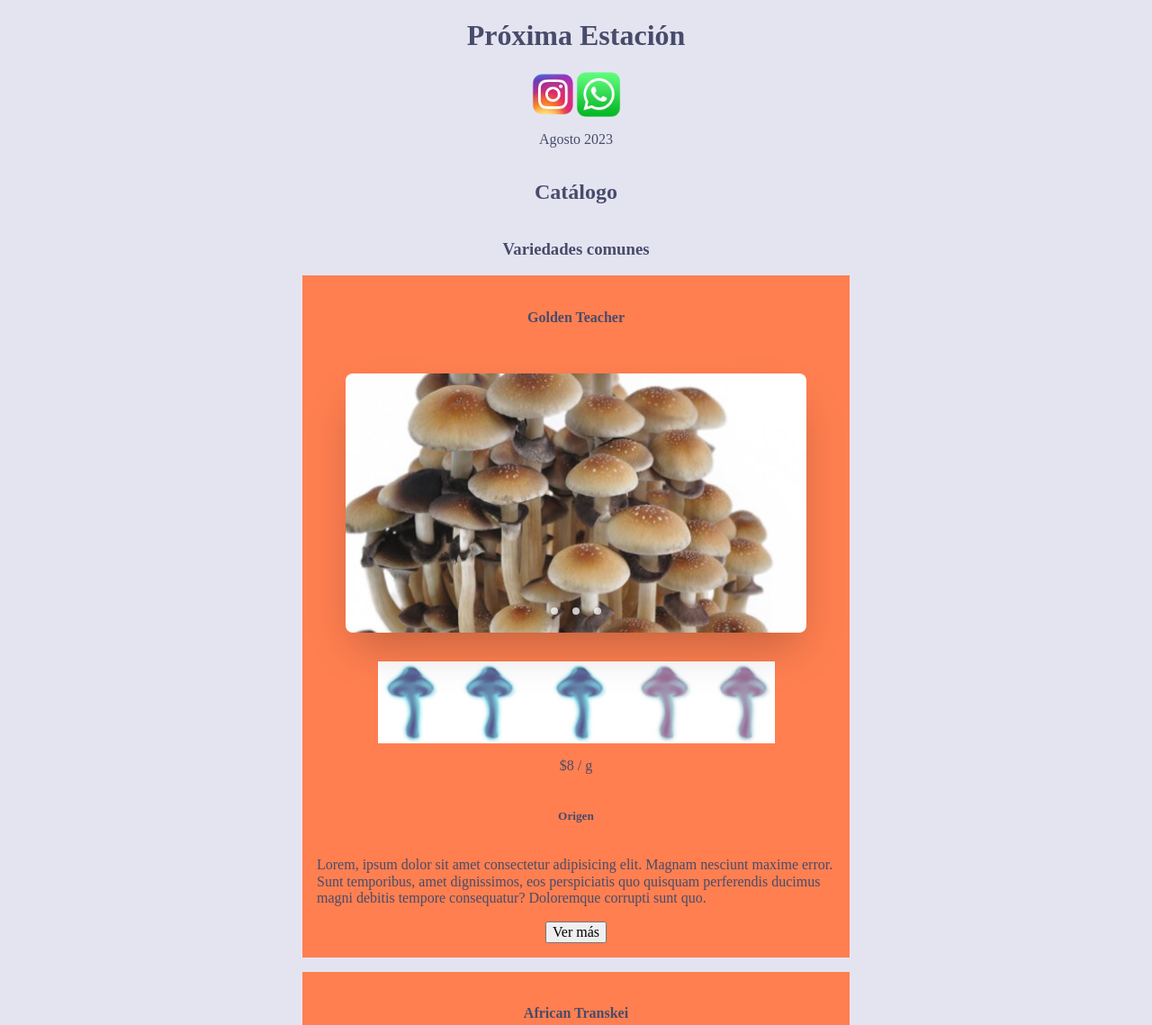
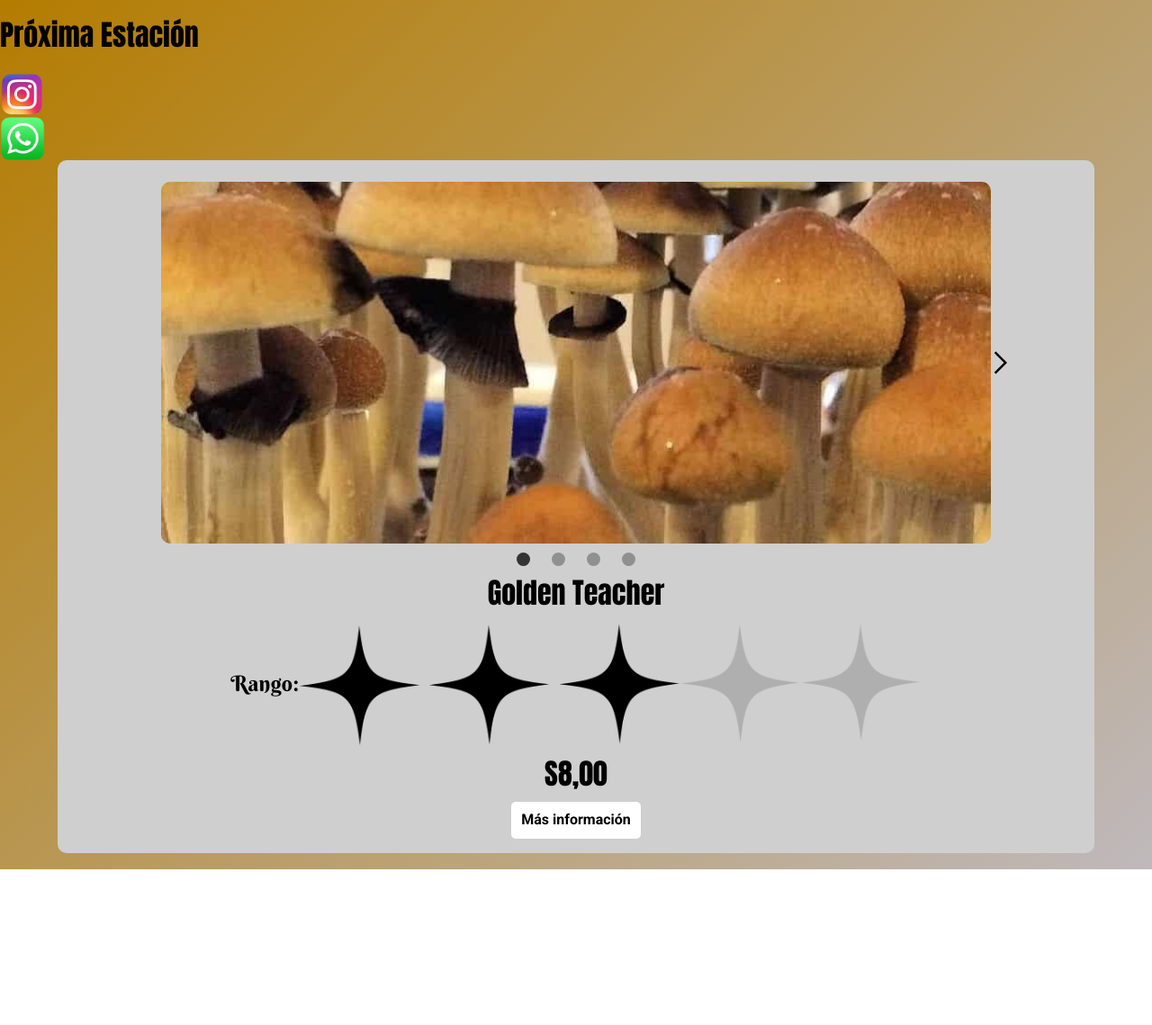
Before and after one commit to ProximaEstacion/proximaestacion, a plain HTML site: page index.html in a window 1280 px wide. Shown: the top 1139 px of the page at 90% size. After the commit the page ends 966 px from the top, so only its background shows below. Drawn offline with Linux system fonts and the light colour scheme; a web font is replaced by a local one.

Commit message:
third commit
Carousel v1.0
Ejemplo de diseño de un elemento del catálogo

```diff
--- a/css/styles.css
+++ b/css/styles.css
@@ -5,11 +5,12 @@ Global Styles
 */
 body {
   min-height: 100vh;
-  max-width: 95%;
-  background-color: hsl(240, 30%, 92%);
-  color: #484b6a;
-  transition: 500ms;
-  margin: 2vh auto;
+  max-width: 100vw;
+  color: black;
+  background-image: linear-gradient(135deg, #b47c00, #bfb9bc );
+  font-family: 'Roboto', sans-serif;
+  font-weight: 400;
+  font-size: 1.125rem;
 }
 
 img {
@@ -24,78 +25,154 @@ a {
 /*
 ==================
 Fonts/Colors
+
+font-family: 'Anton', sans-serif;
+font-family: 'Belleza', sans-serif;
+font-family: 'Berkshire Swash', cursive;
+font-family: 'Roboto', sans-serif; 400 700
 ==================
 */
-
+.title {
+  font-family: 'Anton', sans-serif;
+  font-weight: 400;
+  font-size: 2rem;
+}
 /*
 ==================
 Layout
 ==================
 */
-.containers {
-  display: flex;
-  flex-direction: column;
-  align-items: center;
-}
-.contact,
-.title {
-  display: flex;
-  justify-content: center;
-}
 
 .social-media {
   width: 50px;
 }
 
-.product-card {
-  width: 50%;
-  min-width: 300px;
-  background-color: coral;
-  padding: 1em;
+.product {
+  background-color: hsl(0, 0%, 81%);
+  min-width: 320px;
+  width: 90%;
+  margin: 0 auto 1em auto;
+  border-radius: 10px;
+}
+
+.product__info {
+  display: flex;
+  flex-direction: column;
+  align-items: center;
+}
+
+.product__text {
+  margin: .4em;
+}
+
+.product__rank {
+  display: flex;
+  justify-content: center;
+  align-items: center;
+  font-family: 'Berkshire Swash', cursive;
+  font-weight: 400;
+  font-size: 1.5rem;
+}
+
+.product__rank__image {
+  width: 60%;
+}
+
+.product__button {
+  font-weight: 700;
+  font-size: 1rem;
+  background: #fff;
+  padding: .7em;
   margin-bottom: 1em;
+  border: 0;
+  border-radius: 5px;
+  cursor: pointer;
 }
-.card-image-container {
-    padding: 2rem;
+
+/*
+==================
+Carousel
+==================
+*/
+
+.carousel {
+  position: relative;
+  height: 25em;
+  width: 80%;
+  margin:  auto;
+  padding: 1.5rem 0;
 }
-.slider-wrapper {
-    position: relative;
-    max-width: 48rem;
-    margin: 0 auto;
+
+.carousel__track-container {
+  position: relative;
+  height: 100%;
+  overflow: hidden;
 }
-.slider{
-    display: flex;
-    aspect-ratio: 16 / 9;
-    overflow-x: auto;
-    scroll-snap-type: x mandatory;
-    scroll-behavior: smooth;
-    box-shadow: 0 1.5rem 3rem -0.75rem hsla(0, 0%, 0%, 0.25);
-    border-radius: 0.5rem;
+
+.carousel__track {
+  position: relative;
+  height: 100%;
+  padding: 0;
+  margin: 0;
+  list-style: none;
+  transition: transform 250ms ease-in;
 }
-.slider img {
-    flex: 1 0 100%;
-    scroll-snap-align: start;
-    object-fit: cover;
+
+.carousel__image {
+  border-radius: 10px;
+  width: 100%;
+  height: 100%;
+  object-fit: cover;
 }
-.slider-nav {
-    display: flex;
-    column-gap: 1rem;
-    position: absolute;
-    bottom: 1.25rem;
-    left: 50%;
-    transform: translateX(-50%);
-    z-index: 1;
+
+.carousel__slide {
+  position: absolute;
+  top: 0;
+  bottom: 0;
+  width: 100%;
 }
-.slider-nav a {
-    width: 0.5rem;
-    height: 0.5rem;
-    border-radius: 50%;
-    background-color: #fff;
-    opacity: 0.75;
-    transition: opacity ease 250ms;
+
+.carousel__button {
+  position: absolute;
+  top: 50%;
+  transform: translateY(-50%);
+  background: transparent;
+  border: 0;
+  cursor: pointer;
 }
-.slider-nav a:hover {
-    opacity: 1;
+
+.carousel__button--left {
+  left: -2rem;
 }
+
+.carousel__button--right {
+  right: -2rem;
+}
+
+.carousel__button img {
+  width: 30px;
+}
+
+.carousel__nav {
+  display: flex;
+  justify-content: center;
+  padding: 10px 0;
+}
+
+.carousel__indicator {
+  border: 0;
+  border-radius: 50%;
+  width: 15px;
+  height: 15px;
+  background: rgba(0,0,0,.3);
+  margin: 0 12px;
+  cursor: pointer;
+}
+
+.carousel__indicator.current-slide {
+  background: rgba(0,0,0,.75);
+}
+
 /*
   ==================
   Transitions/Animations
--- a/index.html
+++ b/index.html
@@ -5,6 +5,9 @@
     <meta http-equiv="X-UA-Compatible" content="IE=edge">
     <meta name="viewport" content="width=device-width, initial-scale=1.0">
     <!-- Google Fonts -->
+    <link rel="preconnect" href="https://fonts.googleapis.com">
+    <link rel="preconnect" href="https://fonts.gstatic.com" crossorigin>
+    <link href="https://fonts.googleapis.com/css2?family=Anton&family=Belleza&family=Berkshire+Swash&family=Roboto:wght@400;700&display=swap" rel="stylesheet">
     <!-- CSS -->
     <link rel="stylesheet" href="css/normalize.css">
     <link rel="stylesheet" href="css/styles.css">
@@ -17,97 +20,53 @@
         <div class="contact">
             <img class="social-media" src="assets/icons/instagram.png" alt="instagram icon">
             <img class="social-media" src="assets/icons/whatsapp.png" alt="whatsapp icon">
-
         </div>
     </header>
 
-    <main class="containers">
-        <p>Agosto 2023</p>
-        <h2>Catálogo</h2>
-        <section class="containers">
-            <h3>Variedades comunes</h3>
-
-            <article class="containers product-card">
-                <h4>Golden Teacher</h4>
-                <section class="card-image-container">
-                    <div class="slider-wrapper">
-                        <div class="slider">
-                            <img id="slide-1" src="assets/images/golden teacher.jpg" alt="GT Cubensis">
-                            <img id="slide-2" src="assets/images/golden teacher 2.jpg" alt="GT Cubensis2">
-                            <img id="slide-3" src="assets/images/golden teacher cartoon 1.jpg" alt="GT Cubensis3">
-                        </div>
-                        <div class="slider-nav">
-                            <a href="#slide-1"></a>
-                            <a href="#slide-2"></a>
-                            <a href="#slide-3"></a>
-                        </div>
-                    </div>
-                </section>
-                <img class="hide" src="assets/images/Agotado.png" alt="Agotado">
-                <img src="assets/images/potencia 3.png" alt="potencia variedad">
-                <p>$8 / g</p>
-                <h5>Origen</h5>
-                <p>Lorem, ipsum dolor sit amet consectetur adipisicing elit. Magnam nesciunt maxime error. Sunt temporibus, amet dignissimos, eos perspiciatis quo quisquam perferendis ducimus magni debitis tempore consequatur? Doloremque corrupti sunt quo.</p>
-                <button>Ver más</button>
-            </article>
-            <article class="containers product-card">
-                <h4>African Transkei</h4>
-                <img src="assets/images/transkei original.jpg" alt="TRK Cubensis"> <!-- Imagen placeholder  -->
-                <img class="hide" src="assets/images/class="hide" ado.png" alt="Agotado">
-                <img src="assets/images/potencia 3.png" alt="potencia variedad">
-                <p>$8 / g</p>
-                <h5>Origen</h5>
-                <p>Lorem, ipsum dolor sit amet consectetur adipisicing elit. Magnam nesciunt maxime error. Sunt temporibus, amet dignissimos, eos perspiciatis quo quisquam perferendis ducimus magni debitis tempore consequatur? Doloremque corrupti sunt quo.</p>
-                <button>Ver más</button>
-            </article>
-            <article class="containers product-card">
-                <h4>Albino A+</h4>
-                <img src="assets/images/aa+ .jpg" alt="AA+ Cubensis"> <!-- Imagen placeholder  -->
-                <img class="hide" src="assets/images/Agotado.png" alt="Agotado">
-                <img src="assets/images/potencia 3.png" alt="potencia variedad">
-                <p>$8 / g</p>
-                <h5>Origen</h5>
-                <p>Lorem, ipsum dolor sit amet consectetur adipisicing elit. Magnam nesciunt maxime error. Sunt temporibus, amet dignissimos, eos perspiciatis quo quisquam perferendis ducimus magni debitis tempore consequatur? Doloremque corrupti sunt quo.</p>
-                <button>Ver más</button>
-            </article>
-        </section>
-        <section class="containers">
-            <h3>Variedades exóticas</h3>
-
-            <article class="containers product-card">
-                <h4>Jack Frost</h4>
-                <img src="assets/images/Jack-Frost-Mushroom.jpeg" alt="JF Cubensis"> <!-- Imagen placeholder  -->
-                <img class="hide" src="assets/images/Agotado.png" alt="Agotado">
-                <img src="assets/images/potencia 4.png" alt="potencia variedad">
-                <p>$10 / g</p>
-                <h5>Origen</h5>
-                <p>Lorem, ipsum dolor sit amet consectetur adipisicing elit. Magnam nesciunt maxime error. Sunt temporibus, amet dignissimos, eos perspiciatis quo quisquam perferendis ducimus magni debitis tempore consequatur? Doloremque corrupti sunt quo.</p>
-                <button>Ver más</button>
-            </article>
-            <article class="containers product-card">
-                <h4>Avery's Albino</h4>
-                <img src="assets/images/Albino-Avery-.jpg" alt="AvAl Cubensis"> <!-- Imagen placeholder  -->
-                <img class="hide" src="assets/images/Agotado.png" alt="Agotado">
-                <img src="assets/images/potencia 4.png" alt="potencia variedad">
-                <p>$10 / g</p>
-                <h5>Origen</h5>
-                <p>Lorem, ipsum dolor sit amet consectetur adipisicing elit. Magnam nesciunt maxime error. Sunt temporibus, amet dignissimos, eos perspiciatis quo quisquam perferendis ducimus magni debitis tempore consequatur? Doloremque corrupti sunt quo.</p>
-                <button>Ver más</button>
-            </article>
-            <article class="containers product-card">
-                <h4>Shakti</h4>
-                <img src="assets/images/shakti.png" alt="SHK Cubensis"> <!-- Imagen placeholder  -->
-                <img class="hide" src="assets/images/Agotado.png" alt="Agotado">
-                <img src="assets/images/potencia 4.png" alt="potencia variedad">
-                <p>$10 / g</p>
-                <h5>Origen</h5>
-                <p>Lorem, ipsum dolor sit amet consectetur adipisicing elit. Magnam nesciunt maxime error. Sunt temporibus, amet dignissimos, eos perspiciatis quo quisquam perferendis ducimus magni debitis tempore consequatur? Doloremque corrupti sunt quo.</p>
-                <button>Ver más</button>
-            </article>
-        </section>
-
+    <main>
+        <article class="product">
+            <section class="product__carousel carousel">
+                <button class="carousel__button carousel__button--left hide">
+                    <img src="./assets/icons/left.svg" alt="left navigation arrow">
+                </button>
+                <div class="carousel__track-container">
+                    <ul class="carousel__track">
+                        <li class="carousel__slide current-slide">
+                            <img class="carousel__image" src="./assets/images/gt1.jpg" alt="Golden Teacher 1">
+                        </li>
+                        <li class="carousel__slide">
+                            <img class="carousel__image" src="./assets/images/gt2.jpg" alt="Golden Teacher 2">
+                        </li>
+                        <li class="carousel__slide">
+                            <img class="carousel__image" src="./assets/images/gt3.jpg" alt="Golden Teacher 3">
+                        </li>
+                        <li class="carousel__slide">
+                            <img class="carousel__image" src="./assets/images/gt4.jpg" alt="Golden Teacher 3">
+                        </li>
+                    </ul>
+                </div>
+                <button class="carousel__button carousel__button--right">
+                    <img src="./assets/icons/right.svg" alt="right navigation arrow">
+                </button>
+                <div class="carousel__nav">
+                    <button class="carousel__indicator current-slide"></button>
+                    <button class="carousel__indicator"></button>
+                    <button class="carousel__indicator"></button>
+                    <button class="carousel__indicator"></button>
+                </div>
+            </section>
+            <section class="product__info">
+                <p class="product__text title">Golden Teacher</p>
+                <div class="product__rank"><span>Rango:</span><img class="product__rank__image" src="./assets/images/potencia3.png" alt="potencia3"></div>
+                <p class="product__text title">S8,00</p>
+                <p class="hide">Lorem, ipsum dolor sit amet consectetur adipisicing elit. Deserunt aut aspernatur pariatur impedit possimus quis sequi hic ipsum magni culpa, unde tempore voluptas itaque quibusdam inventore quia illum sit eaque.
+                Reiciendis nostrum nam veniam doloribus animi ab, assumenda error facilis inventore laudantium pariatur. Voluptatem facilis necessitatibus iure vel maiores odit, error porro? Aliquam deleniti quaerat recusandae, labore sequi iure obcaecati.
+                Eius magnam porro ab libero id tenetur, ratione enim facilis! Possimus quos corporis deserunt sequi soluta, suscipit mollitia accusantium ea delectus ullam similique distinctio aliquid ex molestiae nostrum facilis. Minima.</p>
+                <button class="product__button">Más información</button>
+            </section>
+        </article>
     </main>
 
-
+<script src="./js/scripts.js"></script>
 </body>
 </html>
--- /dev/null
+++ b/js/scripts.js
@@ -0,0 +1,136 @@
+/* const track = document.querySelector('.carousel__track');
+const slides = Array.from(track.children);
+const nextButton = document.querySelector('.carousel__button--right');
+const prevButton = document.querySelector('.carousel__button--left');
+const dotsNav = document.querySelector('.carousel__nav');
+const dots = Array.from(dotsNav.children);
+
+const slideSize = slides[0].getBoundingClientRect();
+const slideWidth = slideSize.width;
+
+//arrange the slides next to one another
+
+const setSlidePosition = (slide, index) => {
+    slide.style.left = slideWidth * index + 'px';
+}
+
+slides.forEach(setSlidePosition);
+*/
+
+//function to move back and forth or directly to a slide
+
+const moveToSlide = (track, currentSlide, targetSlide) => {
+    track.style.transform = 'translateX(-' + targetSlide.style.left +')';
+    currentSlide.classList.remove ('current-slide');
+    targetSlide.classList.add ('current-slide');
+}
+
+//function to update dotNav with current slide
+
+const updateDots = (currentDot, targetDot) => {
+    currentDot.classList.remove('current-slide');
+    targetDot.classList.add('current-slide');
+}
+
+//function to hide or show nav arrows
+const hideShowArrosws = (slides, prevButton, nextButton, targetIndex) =>{
+    if (targetIndex === 0) {
+        prevButton.classList.add('hide');
+        nextButton.classList.remove('hide');
+    } else if (targetIndex === slides.length - 1){
+        prevButton.classList.remove('hide');
+        nextButton.classList.add('hide');
+    }else {
+        prevButton.classList.remove('hide');
+        nextButton.classList.remove('hide');
+    }
+}
+
+//Función para crear todos los carruseles
+const createCarousel = (carouselTrackId,prevButtonId, nextButtonId, dotsNavId) =>{
+    const track = document.getElementById(carouselTrackId);
+    const slides = Array.from(track.children);
+    const nextButton = document.getElementById(nextButtonId);
+    const prevButton = document.getElementById(prevButtonId);
+    const dotsNav = document.getElementById(dotsNavId);
+    const dots = Array.from(dotsNav.children);
+
+    const slideWidth = slides[0].getBoundingClientRect().width;
+
+    //function to arrange the slides next to one another
+
+    const setSlidePosition = (slide, index) => {
+        slide.style.left = slideWidth * index + 'px';
+    }
+
+    slides.forEach(setSlidePosition);
+
+    // click right, move slides to the right
+    nextButton.addEventListener('click', e => {
+        const currentSlide = track.querySelector('.current-slide');
+        const nextSlide = currentSlide.nextElementSibling;
+        const currentDot = dotsNav.querySelector('.current-slide');
+        const nextDot = currentDot.nextElementSibling;
+        const nextIndex = slides.findIndex(slide => slide === nextSlide);
+
+        moveToSlide(track, currentSlide, nextSlide);
+        updateDots(currentDot, nextDot);
+        hideShowArrosws(slides, prevButton, nextButton, nextIndex);
+    });
+
+     // click left, move slides to the left
+    prevButton.addEventListener('click', e => {
+        const currentSlide = track.querySelector('.current-slide');
+        const prevSlide = currentSlide.previousElementSibling;
+        const currentDot = dotsNav.querySelector('.current-slide');
+        const prevDot = currentDot.previousElementSibling;
+        const prevIndex = slides.findIndex(slide => slide === prevSlide);
+
+        moveToSlide(track, currentSlide, prevSlide);
+        updateDots(currentDot, prevDot);
+        hideShowArrosws(slides, prevButton, nextButton, prevIndex);
+    });
+
+    // click nav indicators, move to that slide
+    dotsNav.addEventListener('click', e => {
+        //what indicator was cliked on
+        const targetDot = e.target.closest('button')
+
+        if (!targetDot) return;
+
+        const currentSlide = track.querySelector('.current-slide');
+        const currentDot = dotsNav.querySelector('.current-slide');
+        const targetIndex = dots.findIndex(dot => dot === targetDot);
+        const targetSlide = slides[targetIndex];
+
+        moveToSlide(track, currentSlide, targetSlide);
+        updateDots(currentDot, targetDot);
+        hideShowArrosws(slides, prevButton, nextButton, targetIndex);
+    });
+}
+
+//Loop que asigne ids a todos los carruseles, prevButtons, nexButtons y dotsNavs para luego aplicar la función createCarousel con cada id independiente
+
+const carousels = document.querySelectorAll('.carousel__track');
+const prevButtons = document.querySelectorAll('.carousel__button--left');
+const nextButtons = document.querySelectorAll('.carousel__button--right');
+const dotsNavs = document.querySelectorAll('.carousel__nav');
+
+//function to reconstruct every carousel
+const reconstructCarousels = () => {
+    for (let i= 0; i < carousels.length; i++){
+        carousels[i].id = `carouselTrack${i + 1}`;
+        prevButtons[i].id = `prevButton${i + 1}`;
+        nextButtons[i].id = `nextButton${i + 1}`;
+        dotsNavs[i].id = `dotsNav${i + 1}`;
+        createCarousel(carousels[i].id,prevButtons[i].id,nextButtons[i].id,dotsNavs[i].id);
+        //createCarousel('carouselTrack1','prevButton1','nextButton1','dotsNav1'); EJEMPLO
+    }
+}
+
+//Inicio Programa
+reconstructCarousels()
+addEventListener('resize', e =>{
+    reconstructCarousels();
+    console.log('asdas');
+})
```
Also changed, not shown: index copy.html (added, +101 -0 lines), js/scripts copy.js (added, +91 -0 lines), assets/icons/left.svg (added), assets/icons/right.svg (added), assets/images/gt1.jpg (renamed from assets/images/golden teacher 2.jpg), assets/images/gt2.jpg (renamed from assets/images/golden teacher cartoon 1.jpg), assets/images/gt3.jpg (renamed from assets/images/golden teacher cartoon2.jpg), assets/images/gt4.jpg (renamed from assets/images/golden teacher.jpg), assets/images/potencia 3.png (deleted), assets/images/potencia 4.png (deleted), assets/images/potencia0.png (added), assets/images/potencia1.png (added), assets/images/potencia2.png (added), assets/images/potencia3.png (added), 2 more files.
